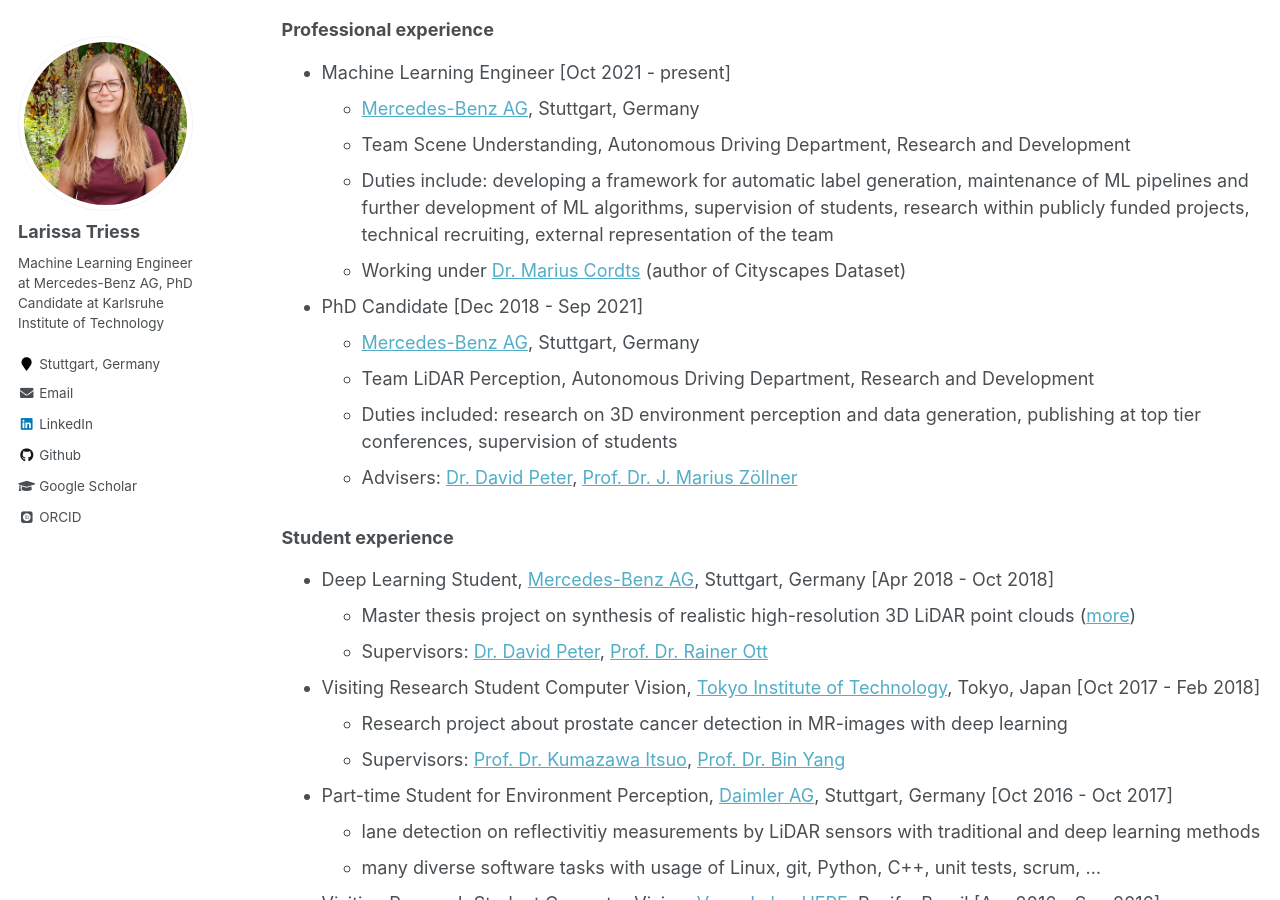
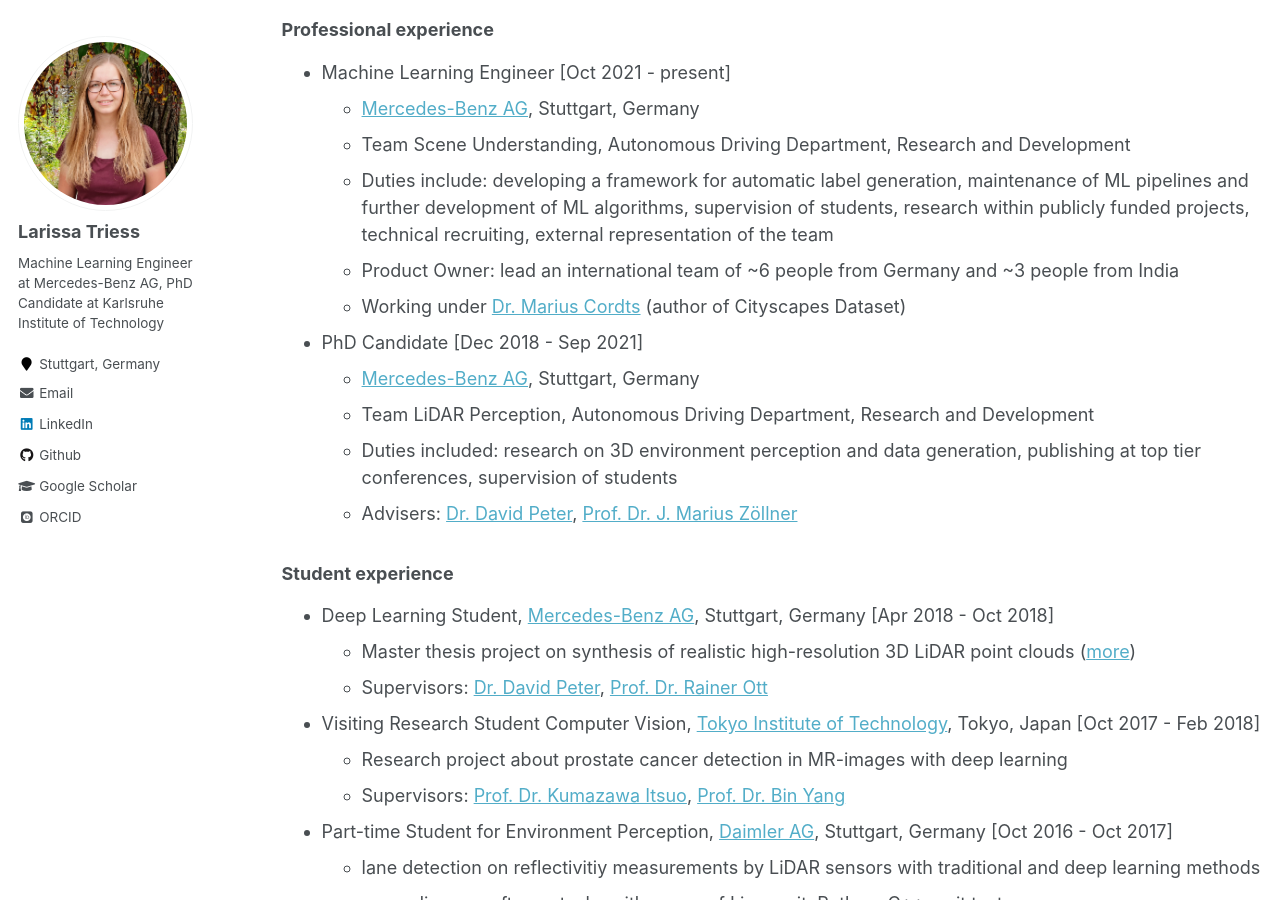
Before and after one commit to ltriess/ltriess.github.io, a Jekyll site: the page built from _pages/cv.md, in a window 1280 px wide and 900 px high, scrolled down 496 px. Built offline with Jekyll 4.4.1, drawn with Linux system fonts in a browser that asks for light colours; some web fonts are replaced.

Commit message:
Update experience
Branch: master

```diff
--- a/_pages/cv.md
+++ b/_pages/cv.md
@@ -29,6 +29,7 @@
   * [Mercedes-Benz AG](https://www.mercedes-benz.com/en), Stuttgart, Germany
   * Team Scene Understanding, Autonomous Driving Department, Research and Development
   * Duties include: developing a framework for automatic label generation, maintenance of ML pipelines and further development of ML algorithms, supervision of students, research within publicly funded projects, technical recruiting, external representation of the team
+  * Product Owner: lead an international team of ~6 people from Germany and ~3 people from India
   * Working under [Dr. Marius Cordts](https://scholar.google.com/citations?user=RM0ik8wAAAAJ&hl) (author of Cityscapes Dataset)
 * PhD Candidate [Dec 2018 - Sep 2021]
   * [Mercedes-Benz AG](https://www.mercedes-benz.com/en), Stuttgart, Germany
```
